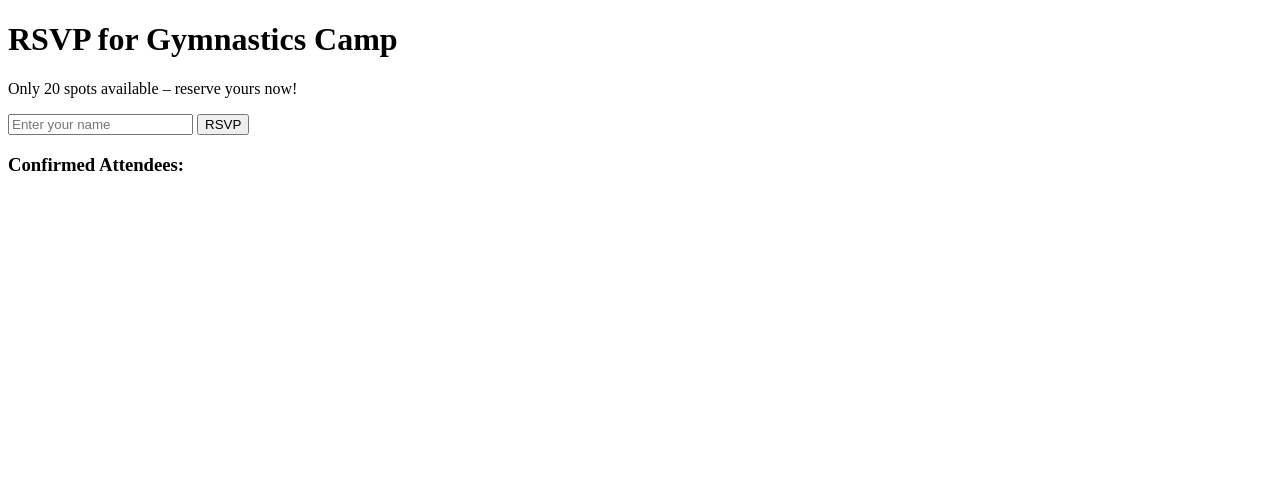
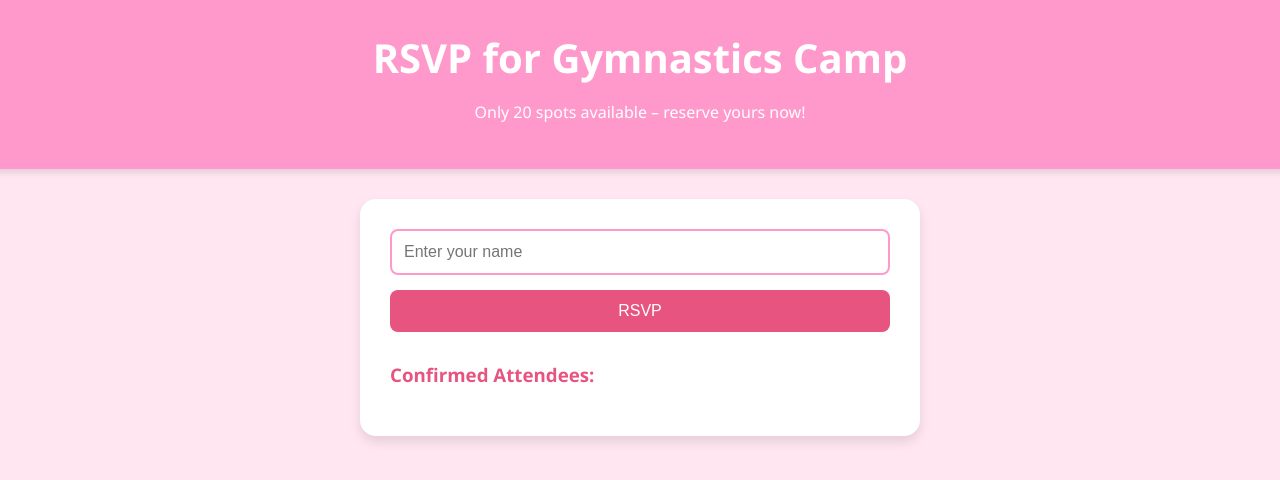
Before and after one commit to parker-l-b/lwr-gymnastics, a plain HTML site: page index.html in a window 1280 px wide. Drawn offline with Linux system fonts and the light colour scheme.

Commit message:
Update index.html

```diff
--- a/index.html
+++ b/index.html
@@ -1,6 +1,112 @@
 <!DOCTYPE html>
 <html lang="en">
 <head>
+  <head>
+  <meta charset="UTF-8" />
+  <meta name="viewport" content="width=device-width, initial-scale=1.0"/>
+  <title>Gymnastics Camp RSVP</title>
+  <style>
+    :root {
+      --pink-light: #ffe6f0;
+      --pink: #ff99cc;
+      --pink-dark: #e75480;
+      --text-dark: #3a3a3a;
+      --white: #fff;
+    }
+
+    body {
+      font-family: "Segoe UI", sans-serif;
+      background-color: var(--pink-light);
+      color: var(--text-dark);
+      margin: 0;
+      padding: 0;
+      display: flex;
+      flex-direction: column;
+      align-items: center;
+    }
+
+    header {
+      background-color: var(--pink);
+      color: var(--white);
+      padding: 30px 20px;
+      width: 100%;
+      text-align: center;
+      box-shadow: 0 4px 6px rgba(0, 0, 0, 0.1);
+    }
+
+    h1 {
+      margin: 0;
+      font-size: 2.5em;
+    }
+
+    main {
+      max-width: 500px;
+      width: 90%;
+      background: var(--white);
+      margin: 30px auto;
+      padding: 30px;
+      border-radius: 16px;
+      box-shadow: 0 6px 12px rgba(0, 0, 0, 0.1);
+    }
+
+    form {
+      display: flex;
+      flex-direction: column;
+      gap: 15px;
+    }
+
+    input[type="text"] {
+      padding: 12px;
+      border: 2px solid var(--pink);
+      border-radius: 8px;
+      font-size: 1em;
+    }
+
+    button {
+      padding: 12px;
+      background-color: var(--pink-dark);
+      color: var(--white);
+      border: none;
+      border-radius: 8px;
+      font-size: 1em;
+      cursor: pointer;
+      transition: background-color 0.3s ease;
+    }
+
+    button:hover:not(:disabled) {
+      background-color: #d44172;
+    }
+
+    button:disabled {
+      background-color: #aaa;
+      cursor: not-allowed;
+    }
+
+    h3 {
+      margin-top: 30px;
+      color: var(--pink-dark);
+    }
+
+    ul {
+      list-style-type: none;
+      padding: 0;
+    }
+
+    li {
+      background-color: var(--pink);
+      color: var(--white);
+      padding: 10px;
+      margin: 5px 0;
+      border-radius: 10px;
+      font-weight: bold;
+    }
+
+    footer {
+      margin: 40px 0 10px;
+      color: #999;
+    }
+  </style>
+</head>
   <meta charset="UTF-8" />
   <meta name="viewport" content="width=device-width, initial-scale=1" />
   <title>Gymnastics Camp RSVP</title>
```
